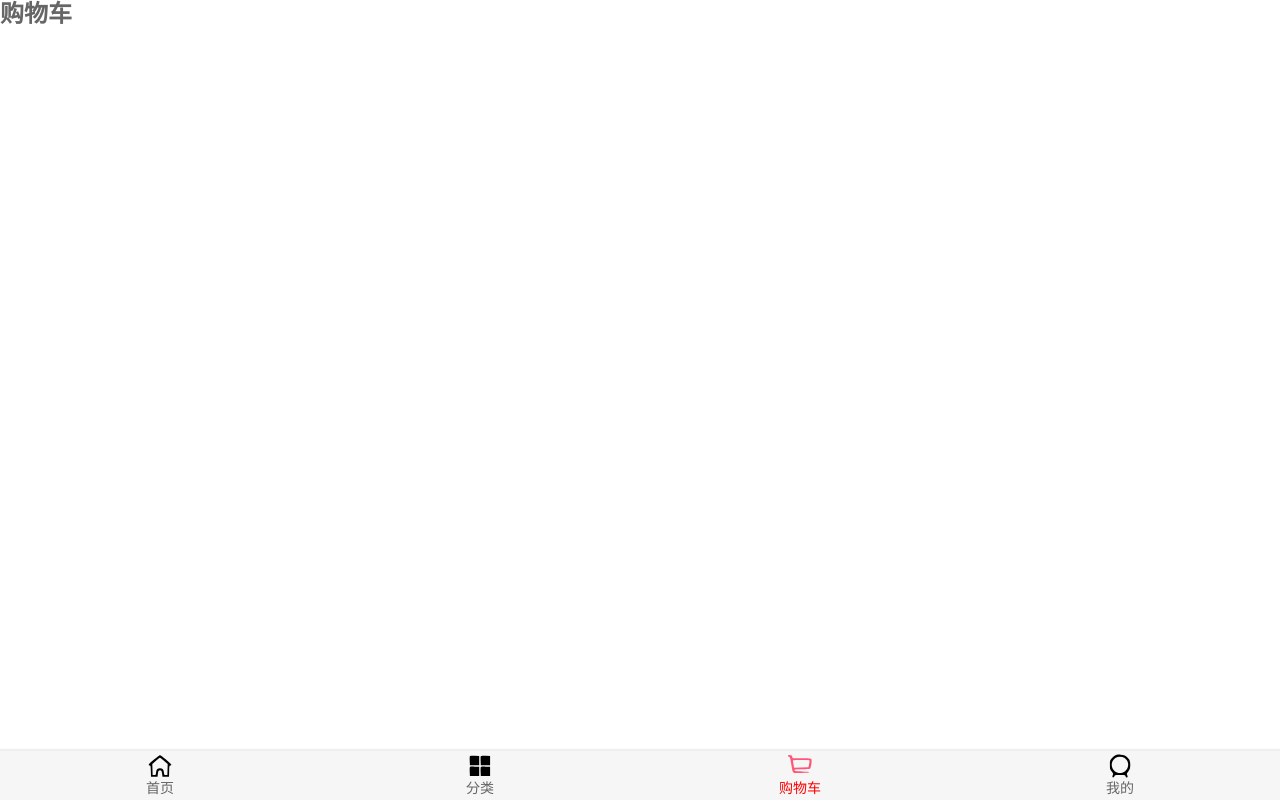
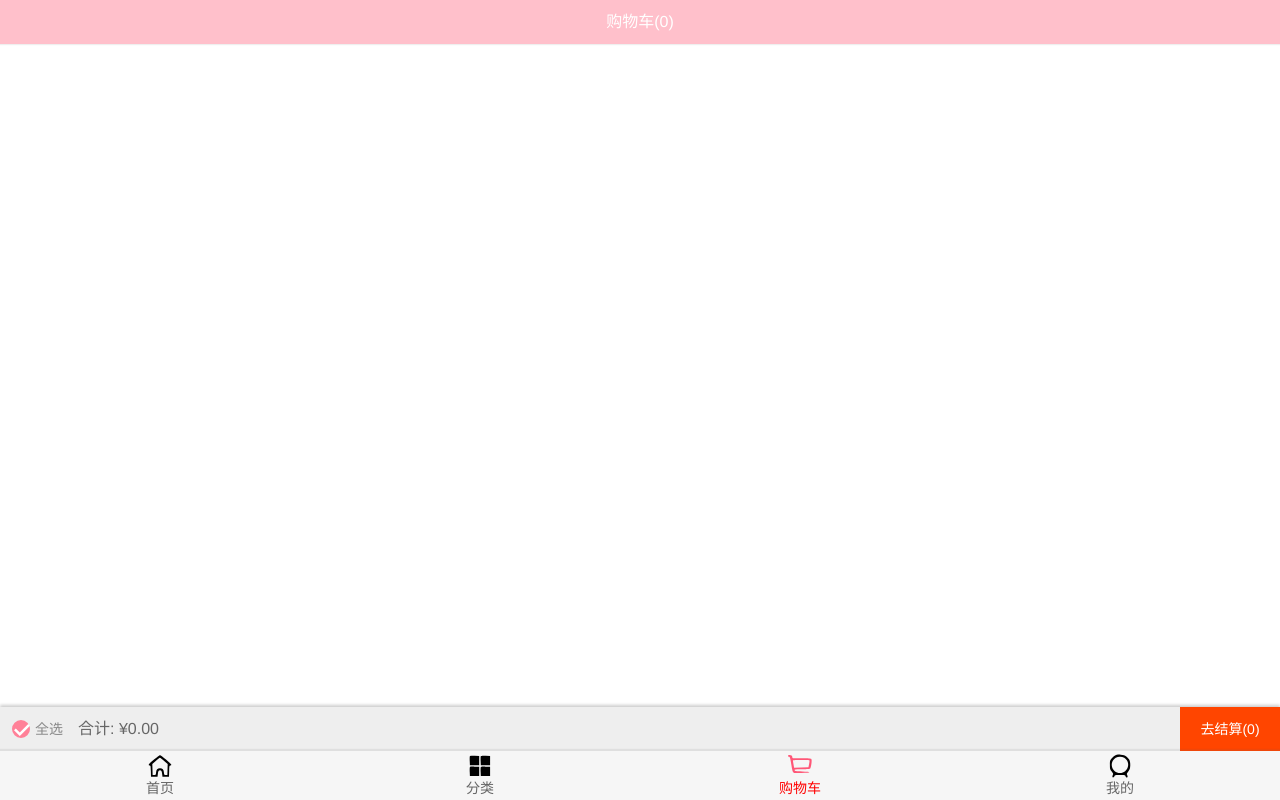
Before and after one commit to wuhongzheng123/supermail, a Vue app: page /cart in a window 1280 px wide. Built offline with nearby package versions, Linux system fonts and the light colour scheme.

Commit message:
购物车

```diff
--- a/package.json
+++ b/package.json
@@ -11,7 +11,8 @@
     "better-scroll": "^1.15.2",
     "core-js": "^3.6.4",
     "vue": "^2.6.11",
-    "vue-router": "^3.1.6"
+    "vue-router": "^3.1.6",
+    "vuex": "^3.4.0"
   },
   "devDependencies": {
     "@vue/cli-plugin-babel": "~4.3.0",
--- a/src/main.js
+++ b/src/main.js
@@ -1,11 +1,13 @@
 import Vue from 'vue'
 import App from './App.vue'
 import router from './router'
+import store from './store'
 Vue.config.productionTip = false
 Vue.prototype.$bus = new Vue()
 
 new Vue({
   router,
+  store,
   render: h => h(App),
 }).$mount('#app')
 import Router from 'vue-router'
--- /dev/null
+++ b/src/store/index.js
@@ -0,0 +1,38 @@
+import Vue from 'vue'
+import Vuex from 'vuex'
+
+Vue.use(Vuex)
+
+const store = new Vuex.Store({
+  state: {
+    cartList: []
+  },
+  mutations: {
+    addCounter(state, payload) {
+      payload.count++;
+    },
+    addToCart(state, payload) {
+      state.cartList.push(payload);
+    }
+  },
+  actions: {
+    addCart(context, payload) {
+      let oldProduct = null;
+      for (let item of context.state.cartList) {
+        if (item.iid === payload.iid) {
+          oldProduct = item;
+        }
+      };
+      if (oldProduct) {
+        context.commit('addCounter', oldProduct);
+      } else {
+        payload.count = 1;
+        payload.checked = true;
+        context.commit('addToCart', payload);
+      }
+
+    }
+  }
+})
+
+export default store
--- a/src/views/cart/Cart.vue
+++ b/src/views/cart/Cart.vue
@@ -1,21 +1,62 @@
 <!--  -->
 <template>
-  <div>
-    <h2>购物车</h2>
+  <div class="cart">
+    <nav-bar class="nav-bar">
+      <div slot="center">购物车({{ cartLength }})</div>
+    </nav-bar>
+    <scroll class="content" ref="scroll">
+      <cart-list></cart-list>
+    </scroll>
+    <BottomBar />
   </div>
 </template>
 
 <script>
+import NavBar from "components/common/navbar/Navbar";
+import CartList from "./childComps//CartList";
+import Scroll from "components/common/scroll/Scroll";
+import BottomBar from "./childComps/BottomBar";
 export default {
+  name: "Cart",
   data() {
     return {};
+  },
+  computed: {
+    cartLength() {
+      return this.$store.state.cartList.length;
+    }
   },
   //生命周期 - 创建完成（访问当前this实例）
   created() {},
   //生命周期 - 挂载完成（访问DOM元素）
   mounted() {},
+  components: {
+    NavBar,
+    CartList,
+    Scroll,
+    BottomBar
+  },
+  methods: {},
+  activated() {
+    this.$refs.scroll.pageRefresh();
+  }
 };
 </script>
 <style scoped>
 /* @import url(); 引入css类 */
+.nav-bar {
+  background-color: pink;
+  color: #ffffff;
+}
+.cart {
+  height: 100vh;
+}
+.content {
+  overflow: hidden;
+  position: absolute;
+  top: 44px;
+  bottom: 49px;
+  left: 0;
+  right: 0;
+}
 </style>
--- /dev/null
+++ b/src/views/cart/childComps/BottomBar.vue
@@ -0,0 +1,104 @@
+<template>
+  <div class="bottom-menu">
+    <CheckButton
+      class="select-all"
+      @checkBtnClick="checkBtnClick"
+      v-model="isSelectAll"
+    ></CheckButton>
+    <span>全选</span>
+    <span class="total-price">合计: ¥{{ totalPrice }}</span>
+    <span class="buy-product">去结算({{ checkLength }})</span>
+  </div>
+</template>
+
+<script>
+import CheckButton from "./CheckButton";
+
+export default {
+  name: "BottomBar",
+  components: {
+    CheckButton
+  },
+  computed: {
+    totalPrice() {
+      const cartList = this.$store.state.cartList;
+      return cartList
+        .filter(item => {
+          return item.checked;
+        })
+        .reduce((preValue, item) => {
+          return preValue + item.count * item.price;
+        }, 0)
+        .toFixed(2);
+    },
+    checkLength() {
+      return this.$store.state.cartList.filter(item => {
+        return item.checked;
+      }).length;
+    },
+    isSelectAll: function() {
+      return (
+        this.$store.state.cartList.find(item => item.checked === false) ===
+        undefined
+      );
+    }
+  },
+  methods: {
+    checkBtnClick: function() {
+      // 1.判断是否有未选中的按钮
+      let isSelectAll = this.$store.state.cartList.find(item => !item.checked);
+
+      // 2.有未选中的内容, 则全部选中
+      if (isSelectAll) {
+        this.$store.state.cartList.forEach(item => {
+          item.checked = true;
+        });
+      } else {
+        this.$store.state.cartList.forEach(item => {
+          item.checked = false;
+        });
+      }
+    }
+  }
+};
+</script>
+
+<style scoped>
+.bottom-menu {
+  width: 100%;
+  height: 44px;
+  background-color: #eee;
+  position: fixed;
+  bottom: 49px;
+  left: 0;
+  box-shadow: 0 -2px 3px rgba(0, 0, 0, 0.2);
+  font-size: 14px;
+  color: #888;
+  line-height: 44px;
+  padding-left: 35px;
+  box-sizing: border-box;
+}
+
+.bottom-menu .select-all {
+  position: absolute;
+  line-height: 0;
+  left: 12px;
+  top: 13px;
+}
+
+.bottom-menu .total-price {
+  margin-left: 15px;
+  font-size: 16px;
+  color: #666;
+}
+
+.bottom-menu .buy-product {
+  background-color: orangered;
+  color: #fff;
+  width: 100px;
+  height: 44px;
+  text-align: center;
+  line-height: 44px;
+  float: right;
+}
+</style>
--- /dev/null
+++ b/src/views/cart/childComps/CartList.vue
@@ -0,0 +1,34 @@
+<!--  -->
+<template>
+  <div class="cart-list">
+    <CartListItem
+      v-for="(item, index) in cartList"
+      :key="index"
+      :itemInfo="item"
+    ></CartListItem>
+  </div>
+</template>
+
+<script>
+import CartListItem from "./CartListItem";
+export default {
+  data() {
+    return {};
+  },
+  //生命周期 - 创建完成（访问当前this实例）
+  created() {},
+  //生命周期 - 挂载完成（访问DOM元素）
+  mounted() {},
+  computed: {
+    cartList() {
+      return this.$store.state.cartList;
+    }
+  },
+  components: {
+    CartListItem
+  }
+};
+</script>
+<style scoped>
+/* @import url(); 引入css类 */
+</style>
--- /dev/null
+++ b/src/views/cart/childComps/CartListItem.vue
@@ -0,0 +1,113 @@
+<!--  -->
+<template>
+  <div id="shop-item">
+    <div class="item-selector">
+      <CheckButton
+        @checkBtnClick="checkedChange"
+        v-model="itemInfo.checked"
+      ></CheckButton>
+    </div>
+    <div class="item-img">
+      <img :src="itemInfo.image" alt="商品图片" />
+    </div>
+    <div class="item-info">
+      <div class="item-title">{{ itemInfo.title }}</div>
+      <div class="item-desc">商品描述: {{ itemInfo.desc }}</div>
+      <div class="info-bottom">
+        <div class="item-price left">¥{{ itemInfo.price }}</div>
+        <div class="item-count right">x{{ itemInfo.count }}</div>
+      </div>
+    </div>
+  </div>
+</template>
+
+<script>
+import CheckButton from "./CheckButton";
+export default {
+  data() {
+    return {};
+  },
+  props: {
+    itemInfo: {
+      type: Object,
+      defalut() {
+        return {};
+      }
+    }
+  },
+  components: {
+    CheckButton
+  },
+  //生命周期 - 创建完成（访问当前this实例）
+  created() {},
+  //生命周期 - 挂载完成（访问DOM元素）
+  mounted() {},
+  methods: {
+    checkedChange: function() {
+      this.itemInfo.checked = !this.itemInfo.checked;
+    }
+  }
+};
+</script>
+<style scoped>
+/* @import url(); 引入css类 */
+#shop-item {
+  width: 100%;
+  display: flex;
+  font-size: 0;
+  padding: 5px;
+  border-bottom: 1px solid #ccc;
+}
+
+.item-selector {
+  width: 14%;
+  display: flex;
+  justify-content: center;
+  align-items: center;
+}
+
+.item-title,
+.item-desc {
+  overflow: hidden;
+  white-space: nowrap;
+  text-overflow: ellipsis;
+}
+
+.item-img {
+  padding: 5px;
+  /*border: 1px solid #ccc;*/
+}
+
+.item-img img {
+  width: 80px;
+  height: 100px;
+  display: block;
+  border-radius: 5px;
+}
+
+.item-info {
+  font-size: 17px;
+  color: #333;
+  padding: 5px 10px;
+  position: relative;
+  overflow: hidden;
+}
+
+.item-info .item-desc {
+  font-size: 14px;
+  color: #666;
+  margin-top: 15px;
+}
+
+.info-bottom {
+  margin-top: 10px;
+  position: absolute;
+  bottom: 10px;
+  left: 10px;
+  right: 10px;
+}
+
+.info-bottom .item-price {
+  color: orangered;
+}
+</style>
--- /dev/null
+++ b/src/views/cart/childComps/CheckButton.vue
@@ -0,0 +1,55 @@
+<template>
+  <div>
+    <div
+      class="icon-selector"
+      :class="{ 'selector-active': checked }"
+      @click="selectItem"
+    >
+      <img src="~/assets/img/cart/tick.svg" alt="" />
+    </div>
+  </div>
+</template>
+
+<script>
+export default {
+  name: "CheckButton",
+  props: {
+    value: {
+      type: Boolean,
+      default: true
+    }
+  },
+  data: function() {
+    return {
+      checked: this.value
+    };
+  },
+  methods: {
+    selectItem: function() {
+      this.$emit("checkBtnClick");
+    }
+  },
+  watch: {
+    value: function(newValue) {
+      this.checked = newValue;
+    }
+  }
+};
+</script>
+
+<style scoped>
+.icon-selector {
+  position: relative;
+  margin: 0;
+  width: 18px;
+  height: 18px;
+  border-radius: 50%;
+  border: 2px solid #ccc;
+  cursor: pointer;
+}
+
+.selector-active {
+  background-color: #ff8198;
+  border-color: #ff8198;
+}
+</style>
--- a/src/views/detail/Detail.vue
+++ b/src/views/detail/Detail.vue
@@ -1,8 +1,13 @@
 <!--  -->
 <template>
   <div id="detail">
-    <DetailNavBar class="detail-nav" @titleClick="titleClick" />
-    <scroll class="content" ref="scroll">
+    <DetailNavBar class="detail-nav" @titleClick="titleClick" ref="navbar" />
+    <scroll
+      class="content"
+      ref="scroll"
+      @scroll="contentScroll"
+      :probe-type="3"
+    >
       <detail-swiper :topImages1="topImages" />
       <DetailBaseInfo :goods="GoodsInfo" />
       <DetailShopInfo :shop="shop" />
@@ -11,6 +16,8 @@
       <DetailCommentInfo :commentInfo="commentInfo" ref="comment" />
       <GoodsList :goods="recommendList" ref="recommend" />
     </scroll>
+    <DetailBottomBar @addToCart="addToCart" />
+    <back-top @click.native="backClick" v-show="isShow" />
   </div>
 </template>
 
@@ -31,6 +38,9 @@
 import DetailParamInfo from "./childComps/DetailParamInfo";
 import DetailCommentInfo from "./childComps/DetailCommentInfo";
 import GoodsList from "components/content/goods/GoodsList";
+import DetailBottomBar from "./childComps/DetailBottomBar";
+import BackTop from "components/content/backTop/BackTop";
+
 import { debounce } from "common/utils";
 export default {
   name: "Detail",
@@ -47,7 +57,9 @@
       recommendList: [],
       themeTops: [],
       currentIndex: 0,
-      themeTopYs: []
+      themeTopYs: [],
+      currentIndex: 0,
+      isShow: false
     };
   },
   //生命周期 - 创建完成（访问当前this实例）
@@ -105,7 +117,9 @@
     DetailGoodsInfo,
     DetailParamInfo,
     DetailCommentInfo,
-    GoodsList
+    GoodsList,
+    DetailBottomBar,
+    BackTop
   },
   methods: {
     imageLoad() {
@@ -120,6 +134,43 @@
     titleClick(index) {
       // console.log(index);
       this.$refs.scroll.scrollTo(0, -this.themeTopYs[index], 500);
+    },
+    contentScroll(position) {
+      // console.log(position);
+      const positionY = -position.y;
+      // if(positionY>0 && positionY<this.themeTopYs[1])
+      let length = this.themeTopYs.length;
+      for (let i in this.themeTopYs) {
+        i = parseInt(i);
+        if (
+          this.currentIndex !== i &&
+          ((i < length - 1 &&
+            positionY >= this.themeTopYs[i] &&
+            positionY < this.themeTopYs[i + 1]) ||
+            (i === length - 1 && positionY >= this.themeTopYs[i]))
+        ) {
+          this.currentIndex = i;
+          this.$refs.navbar.currentIndex = this.currentIndex;
+        }
+      }
+      if (-position.y > 1000) {
+        this.isShow = true;
+      }
+    },
+    backClick() {
+      this.$refs.scroll.scrollTo(0, 0, 500);
+    },
+    addToCart() {
+      // console.log(123);
+      const product = {};
+      product.image = this.topImages[0];
+      product.title = this.GoodsInfo.title;
+      product.desc = this.GoodsInfo.desc;
+      product.price = this.GoodsInfo.nowPrice;
+      product.iid = this.iid;
+      // console.log(product);
+      // this.$store.commit("addCart", product);
+      this.$store.dispatch("addCart", product);
     }
   }
 };
@@ -142,7 +193,7 @@
   overflow: hidden;
   position: absolute;
   top: 44px;
-  bottom: 49px;
+  bottom: 58px;
   left: 0;
   right: 0;
 }
```
Also changed, not shown: 1 other file (tests, documents, lock files or other folders).
